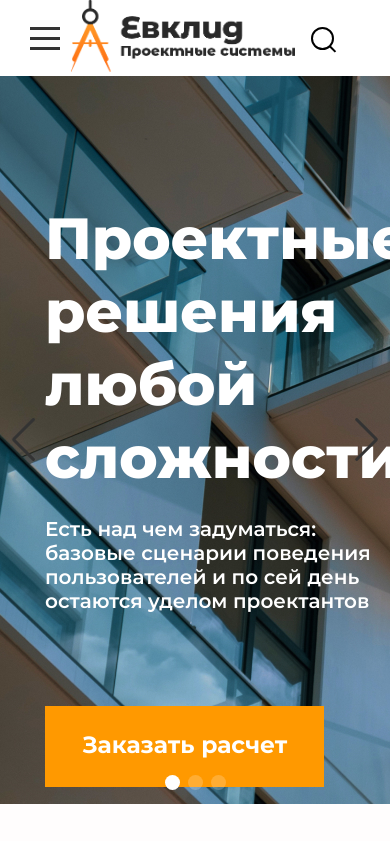
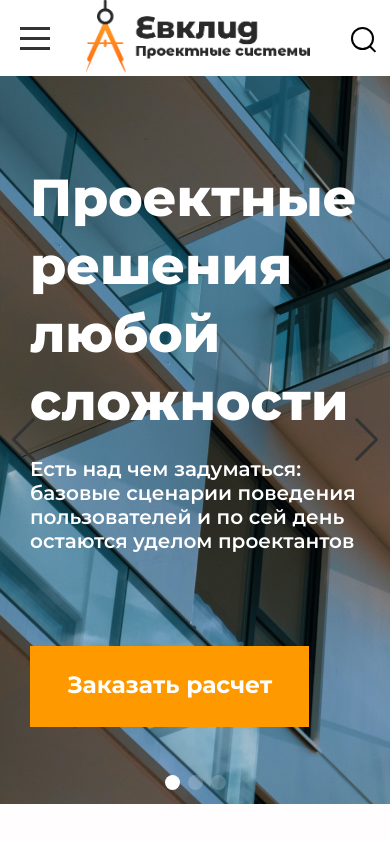
Before and after one commit to Oflaksocin/evklid, a plain HTML site: page index.html in a window 390 px wide. Shown: the top 841 px of the page. Drawn offline with nearby package versions, Linux system fonts and the light colour scheme; files whose address does not match are found by name.

Commit message:
bag fixed

```diff
--- a/css/style.css
+++ b/css/style.css
@@ -815,21 +815,21 @@ html{
         max-width: 768px;
     }
     .header_right{
-        margin-right: 60px;
+        margin-right: 20px;
     }
     .header_list_item{
         display: none ;
     }
     .btn_burger{
         display:block ;
-        margin-left: 30px;
+        margin-left: 20px;
     }
     .hero_content{
         max-width: 700px;
         position: absolute;
         z-index: 1;
-        top: 130px;
-        left: 45px;
+        top: 90px;
+        left: 30px;
     }
     .hero-heading{
         margin: 0;
@@ -939,6 +939,11 @@ html{
 }
  @media(max-width:500px) and (min-width:0px){
 
+.hero-heading{
+  margin: 0;
+  font-size: 52px;
+  line-height: 68px;
+ }
    .section_aboutus_down{
     display: block;
 }
```
